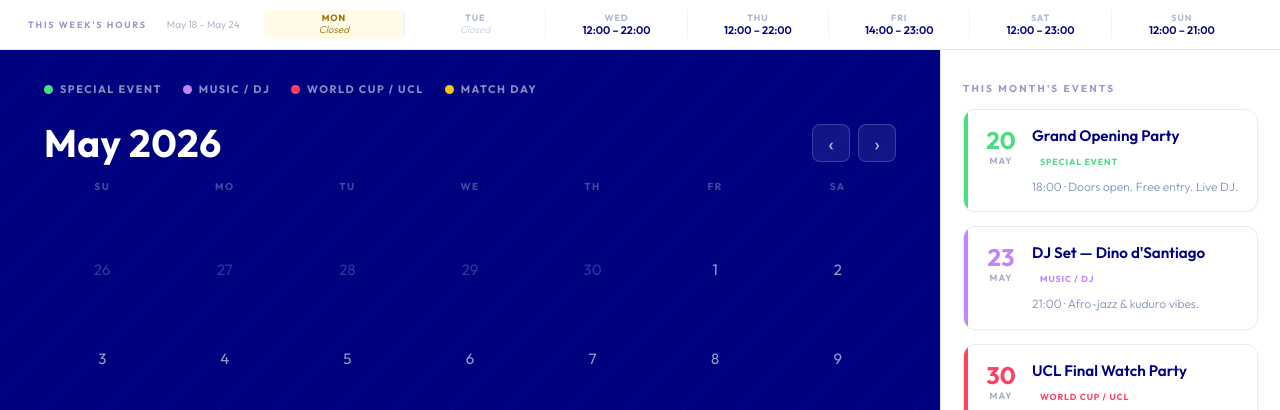
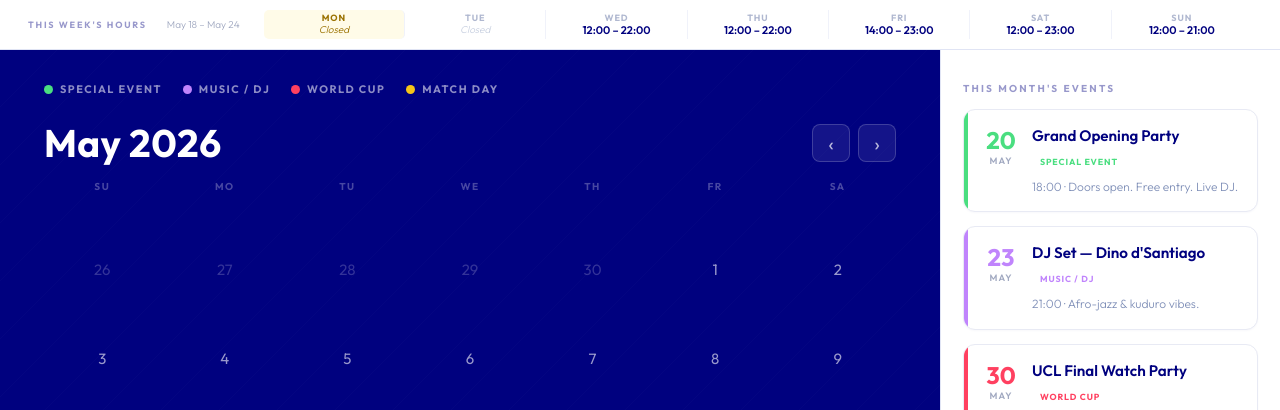
Before and after one commit to gallopatel/curva-web, a plain HTML site: page curva-calendar.html in a window 1280 px wide. Shown: the top 410 px of the page. Drawn offline with Linux system fonts and the light colour scheme; no server answers.

Commit message:
Update curva-calendar.html

```diff
--- a/curva-calendar.html
+++ b/curva-calendar.html
@@ -263,7 +263,7 @@ var DEFAULT_CATEGORIES = {
   match:    {color:'#F5C518', label_en:'Match Day', label_pt:'Jogo'},
   music:    {color:'#C084FC', label_en:'Music / DJ', label_pt:'Música / DJ'},
   special:  {color:'#4ADE80', label_en:'Special Event', label_pt:'Evento Especial'},
-  worldcup: {color:'#FF4060', label_en:'World Cup / UCL', label_pt:'Mundial / UCL'},
+  worldcup: {color:'#FF4060', label_en:'World Cup', label_pt:'Mundial'},
   private:  {color:'#60C4FF', label_en:'Private Event', label_pt:'Evento Privado'}
 };
 
```
